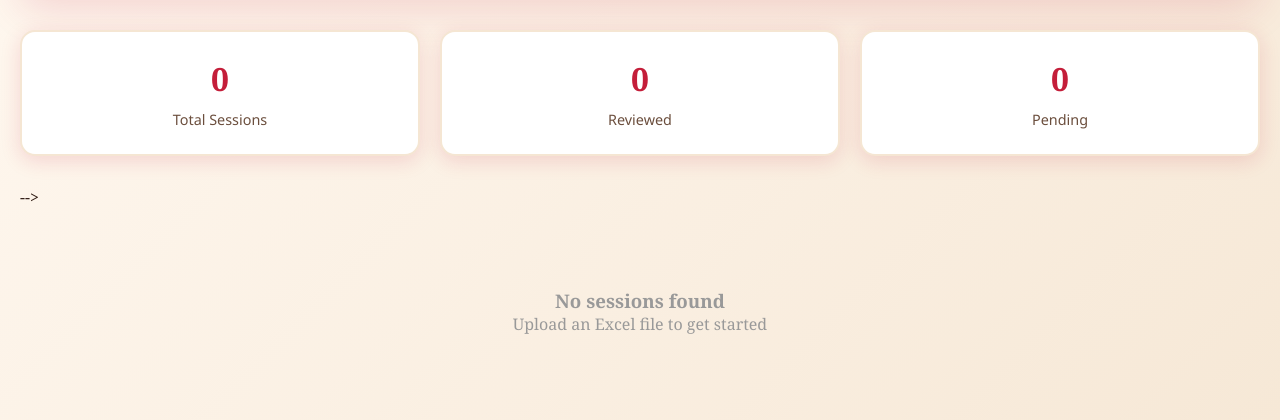
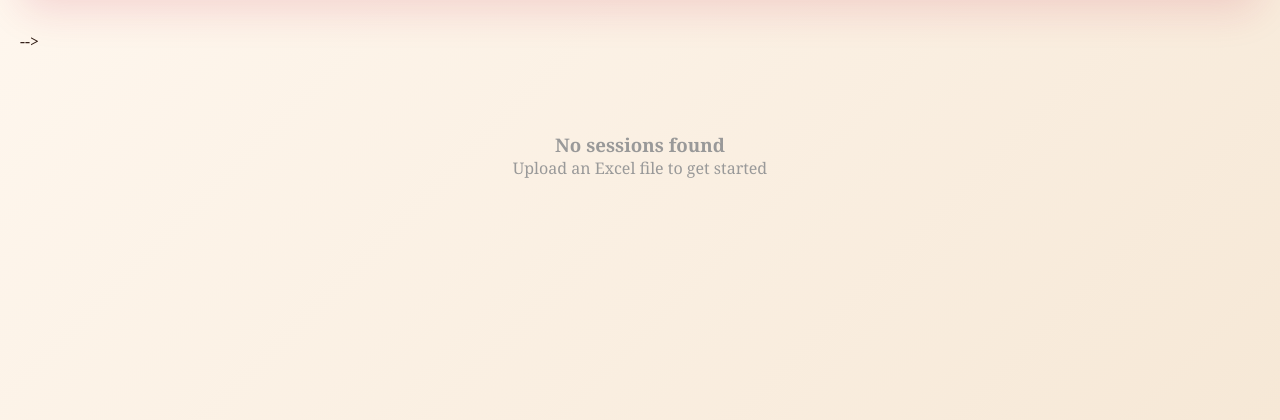
Before and after one commit to saksham0021/mira-astrology-review, a Flask app: page / in a window 1280 px wide. Shown: the part 151-571 px from the top of the page. Run offline with Flask 3, Linux system fonts and the light colour scheme; data that the repository does not hold is empty.

Commit message:
Hide stats grid by default
Co-authored-by: sammybansal01 <sammybansal01@gmail.com>

```diff
--- a/templates/index.html
+++ b/templates/index.html
@@ -104,7 +104,7 @@
         }
 
         .stats-grid {
-            display: grid;
+            display: none;
             grid-template-columns: repeat(auto-fit, minmax(200px, 1fr));
             gap: 20px;
             margin-bottom: 30px;
```
